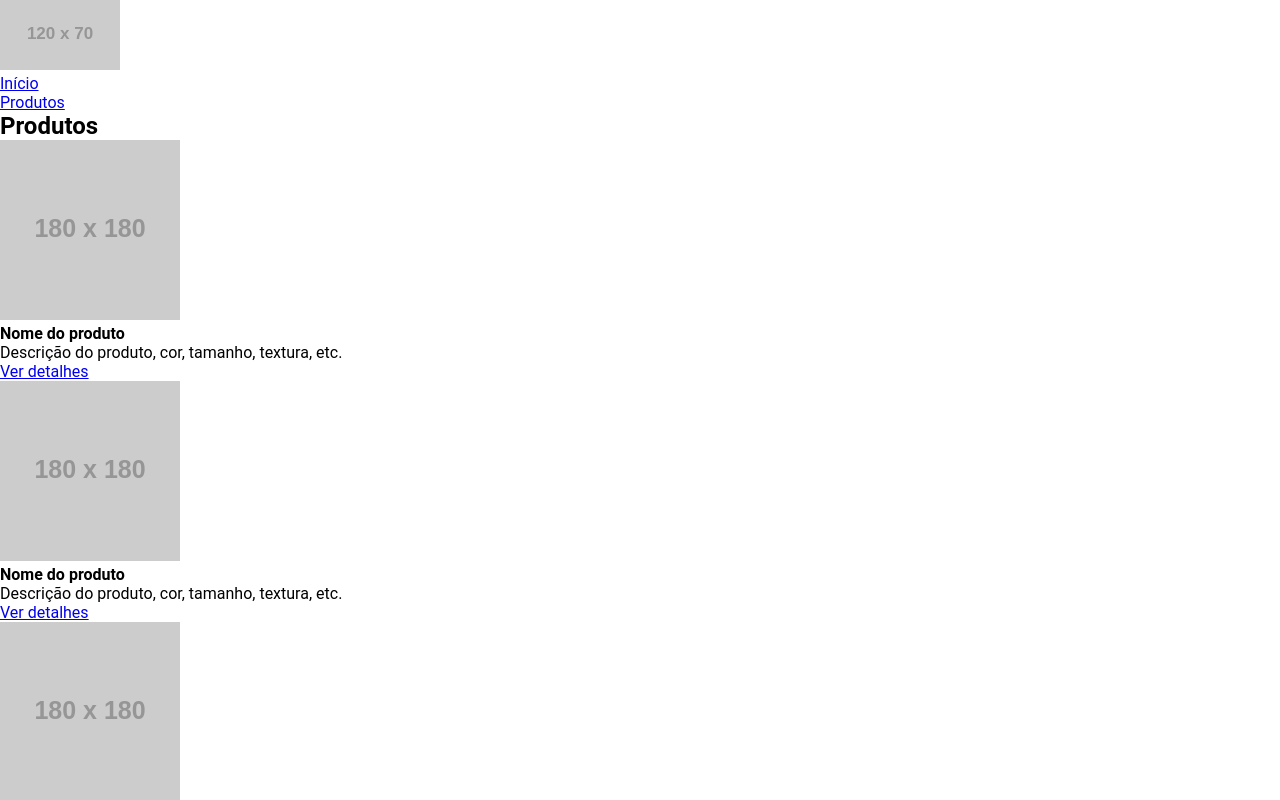
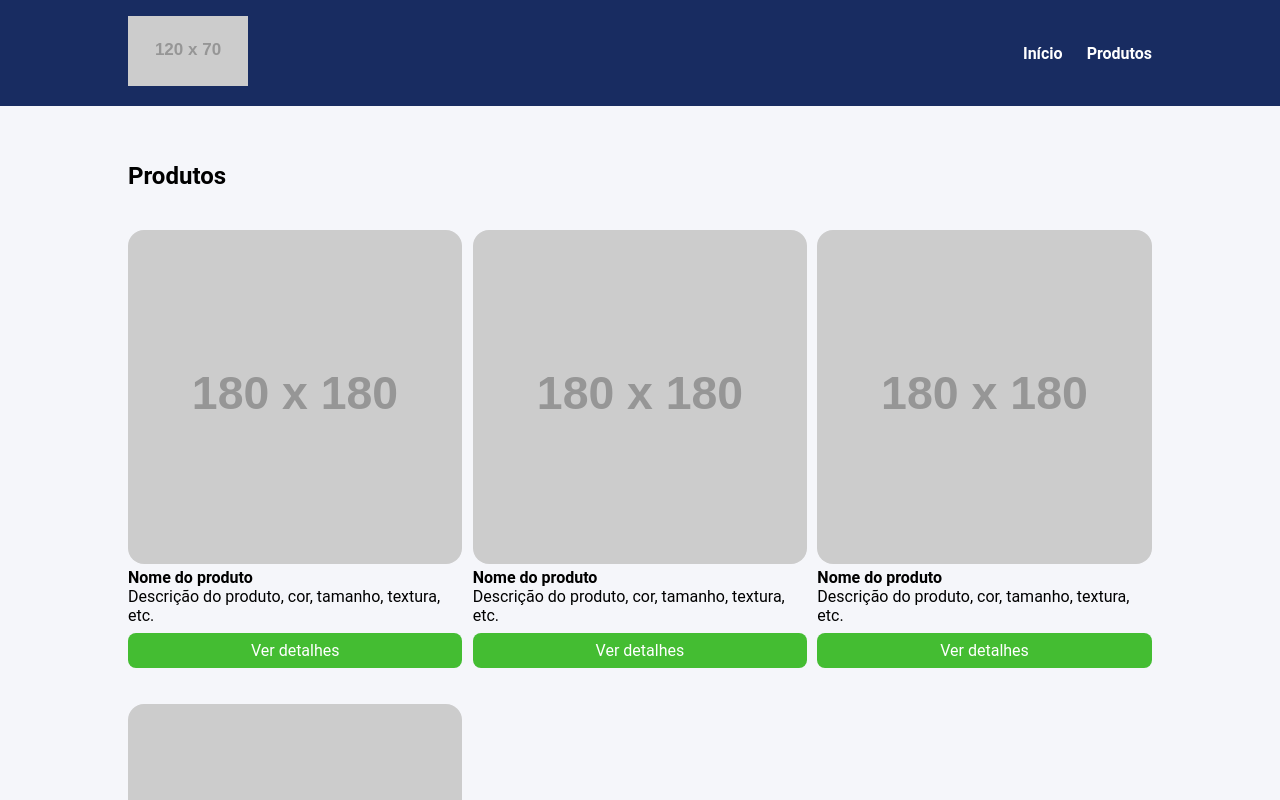
Before and after one commit to biraneves/curso_ebac_frontend, a website: page index.html in a window 1280 px wide. Shown: the top 800 px of the page. Drawn offline with Linux system fonts and the light colour scheme; placeholder pictures from the web are drawn by us; a web font is replaced by a local one.

Commit message:
Conversão para LESS

```diff
--- a/src/assets/styles/config/maps.less
+++ b/src/assets/styles/config/maps.less
@@ -12,9 +12,3 @@
     bg_button_hover: #4cd137;
     white: #fff;
 }
-
-// Breakpoints
-#breakpoints() {
-    mobile: 767px;
-    tablet: 1023px;
-}
--- a/src/assets/styles/main.less
+++ b/src/assets/styles/main.less
@@ -1,3 +1,114 @@
 @import 'config/maps.less';
 @import 'config/reset.less';
 @import url('https://fonts.googleapis.com/css2?family=Roboto:wght@400;700&display=swap');
+
+.w-100 {
+    width: 100%;
+}
+
+.fw-bold {
+    font-weight: bold;
+}
+
+@bpMobile: ~'screen and (max-width: 767px)';
+@bpTablet: ~'screen and (min-width: 768px) and (max-width: 1023px)';
+
+body {
+    background-color: #colors[bg_body];
+}
+
+li {
+    list-style: none;
+}
+
+.container {
+    .w-100();
+    max-width: 1024px;
+    margin: 0 auto;
+
+    @media @bpMobile {
+        max-width: 90%;
+    }
+
+    @media @bpTablet {
+        max-width: 80%;
+    }
+}
+
+header {
+    background-color: #colors[bg_header];
+    position: sticky;
+    top: 0;
+    left: 0;
+
+    .container {
+        display: flex;
+        justify-content: space-between;
+        align-items: center;
+        padding: 16px 0;
+    }
+}
+
+.menu {
+    display: flex;
+
+    li {
+        .fw-bold();
+        margin-left: 24px;
+
+        a {
+            color: #colors[white];
+            text-decoration: none;
+        }
+    }
+}
+
+section {
+    padding: 56px 0;
+}
+
+.products {
+    margin-top: 40px;
+    display: grid;
+    grid-template-columns: repeat(3, 32.66%);
+    column-gap: 1%;
+    row-gap: 4%;
+    .w-100();
+
+    @media @bpMobile {
+        display: block;
+    }
+
+    @media @bpTablet {
+        grid-template-columns: repeat(2, 48.5%);
+        column-gap: 3%;
+    }
+}
+
+.product {
+    &-item {
+        img {
+            .w-100();
+            border-radius: 16px;
+        }
+
+        @media @bpMobile {
+            margin-bottom: 32px;
+        }
+    }
+
+    &-button {
+        display: block;
+        background-color: #colors[bg_button];
+        color: #colors[white];
+        text-align: center;
+        padding: 8px 0;
+        border-radius: 8px;
+        margin-top: 8px;
+        text-decoration: none;
+
+        &:hover {
+            background-color: #colors[bg_button_hover];
+        }
+    }
+}
```
Also changed, not shown: build/assets/styles/main.css.
